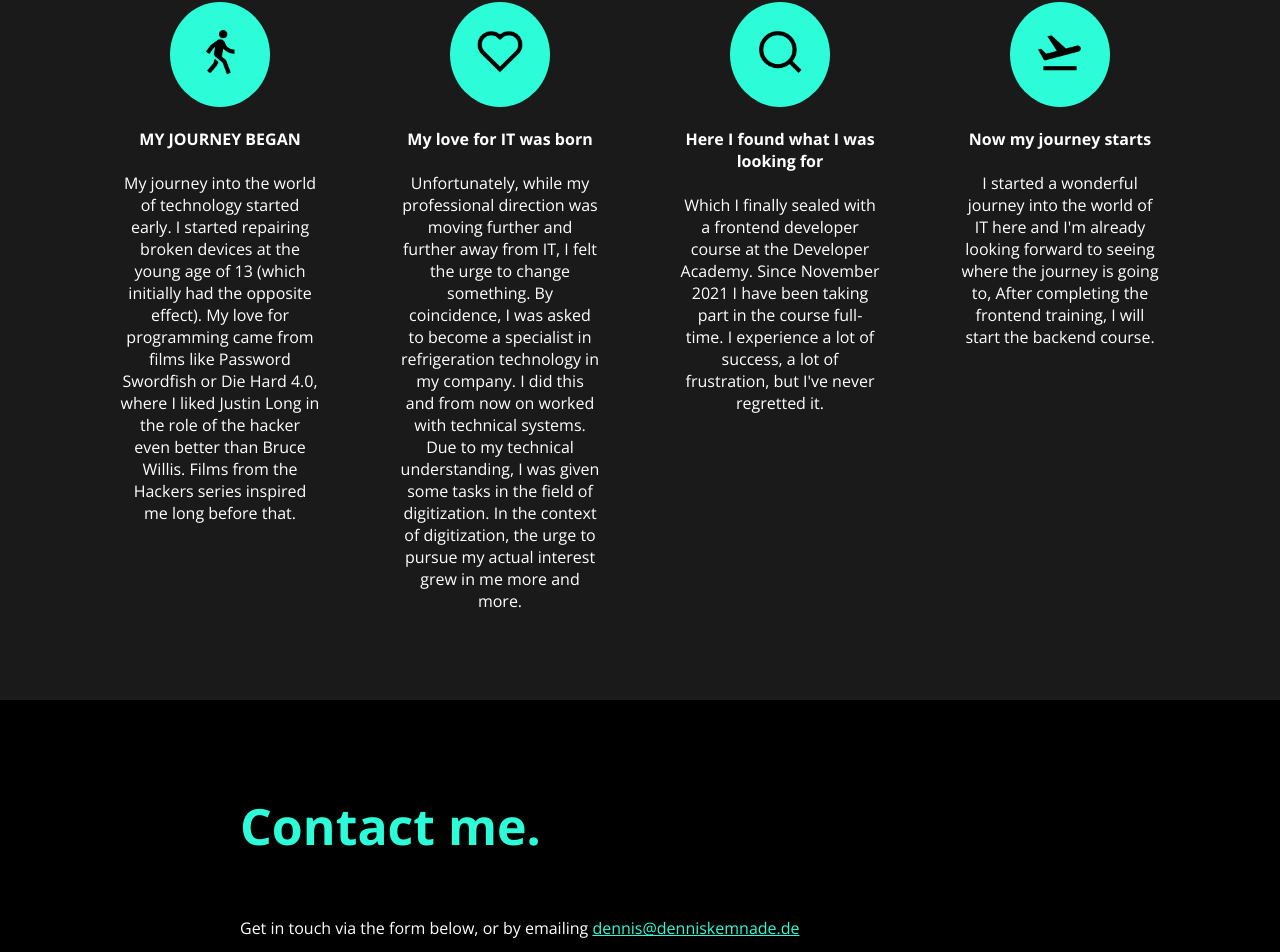
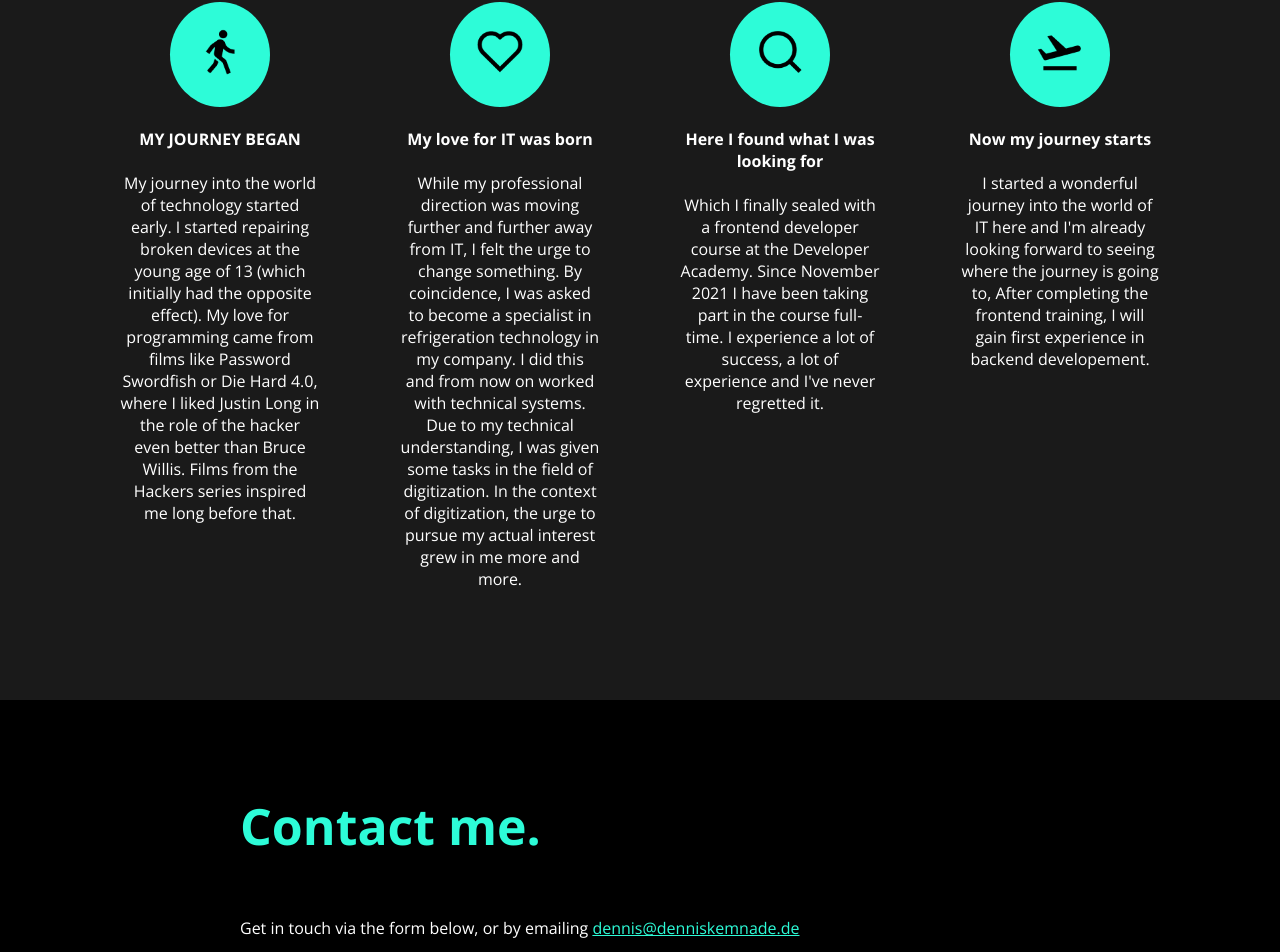
Before and after one commit to k-webdev/denniskemnade.de, an Angular app: page / in a window 1280 px wide. Shown: the part 3964-4916 px from the top of the page. Built offline with nearby package versions, Linux system fonts and the light colour scheme.

Commit message:
removed hover effect el-pollo and addet rewritten CV

```diff
--- a/src/app/landing/landing.component.html
+++ b/src/app/landing/landing.component.html
@@ -230,7 +230,7 @@
             <div class="content-about-me">
                 <h4>My love for IT was born</h4>
                 <div class="about-me-text-design">
-                    Unfortunately, while my professional direction was moving further and further away from IT, I felt
+                    While my professional direction was moving further and further away from IT, I felt
                     the urge to change something. By coincidence, I was asked to become a specialist in refrigeration
                     technology in my company. I did this and from now on worked with technical systems.
                     Due to my technical understanding, I was given some tasks in the field of digitization. In the
@@ -246,7 +246,7 @@
                 <div class="about-me-text-design">
                     Which I finally sealed with a frontend developer course at the Developer Academy.
                     Since November 2021 I have been taking part in the course full-time. I experience a lot of success,
-                    a lot of frustration, but I've never regretted it.
+                    a lot of experience and I've never regretted it.
                 </div>
             </div>
         </div>
@@ -258,7 +258,7 @@
                 <div class="about-me-text-design">
                     I started a wonderful journey into the world of IT here and I'm already looking forward to seeing
                     where the journey is going to,
-                    After completing the frontend training, I will start the backend course.
+                    After completing the frontend training, I will gain first experience in backend developement.
                 </div>
             </div>
         </div>
--- a/src/app/landing/landing.component.scss
+++ b/src/app/landing/landing.component.scss
@@ -235,10 +235,6 @@ body {
     flex-direction: column;
     justify-content: center;
     align-items: center;
-
-    &:hover {
-        background-color: rgba(255, 255, 255, 0.5);
-    }
 
     a {
         width: fit-content;
```
Also changed, not shown: 1 other file (tests, documents, lock files or other folders).
